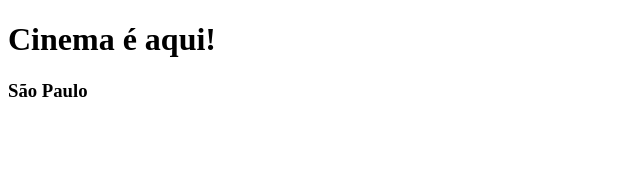
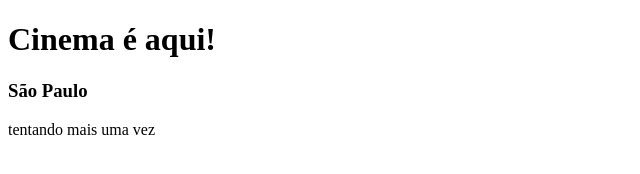
Before and after one commit to iivansbb1985/primeiro_projeto, a plain HTML site: page index.html in a window 1280 px wide. Shown: the whole page, without its empty margins (0-640 px from the left). Drawn offline with Linux system fonts and the light colour scheme.

Commit message:
mais um teste

```diff
--- a/index.html
+++ b/index.html
@@ -9,6 +9,6 @@
 <body>
     <h1>Cinema é aqui!</h1>
     <h3>São Paulo</h3>
-
+    <p>tentando mais uma vez</p>
 </body>
 </html>
```
